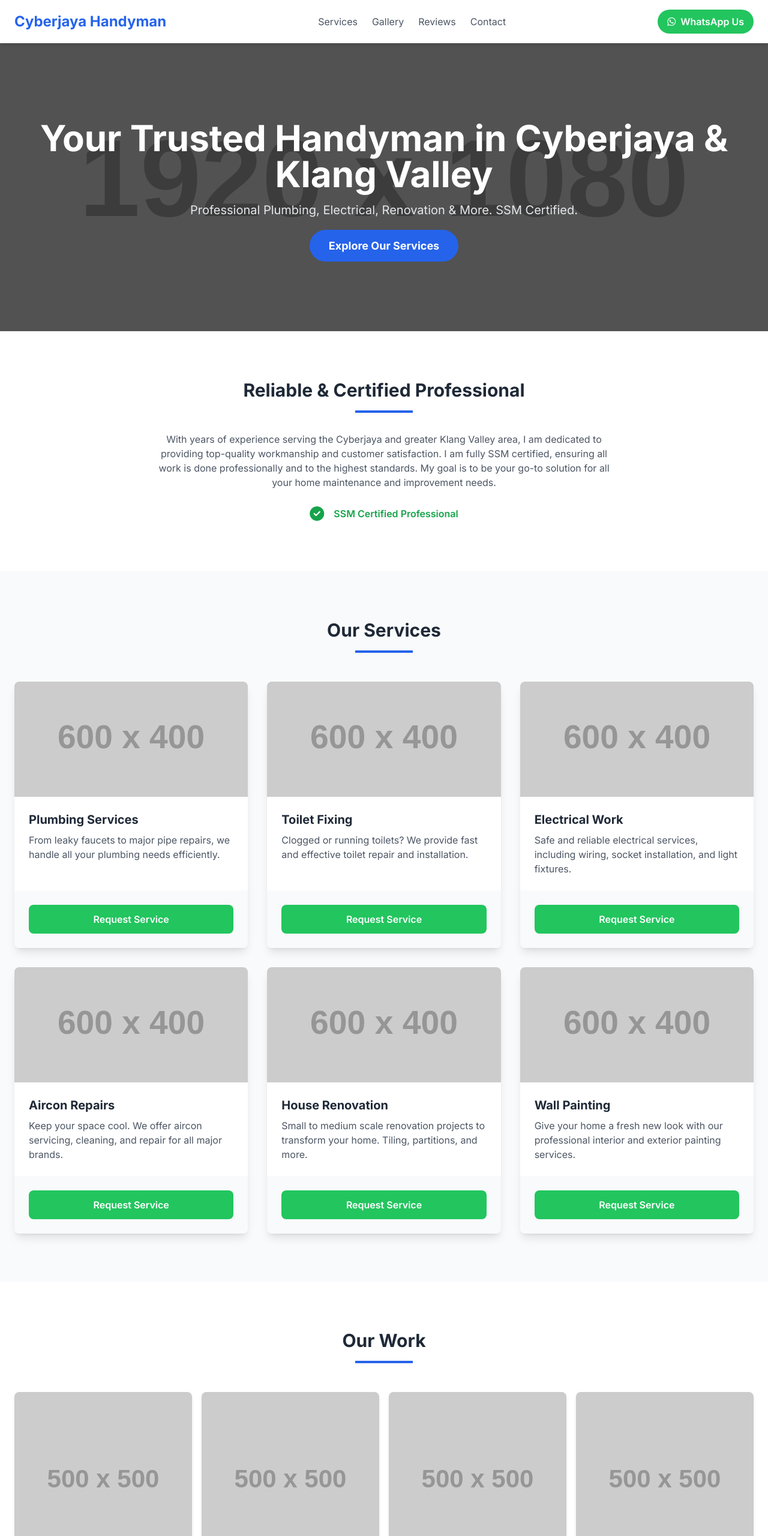
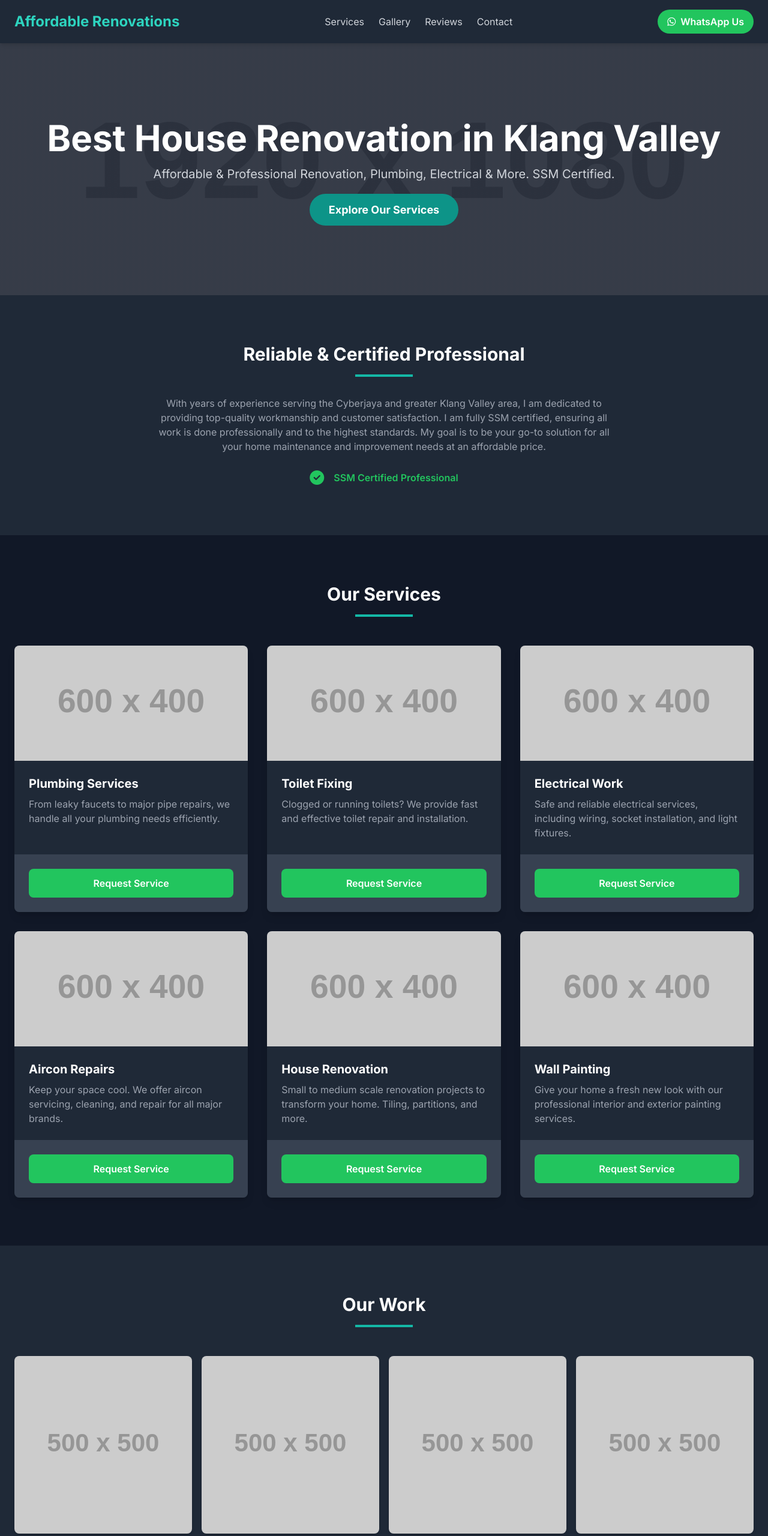
Before and after one commit to Dev235/BestHouseRenovation, a plain HTML site: page index.html in a window 1280 px wide. Shown: the top 2560 px of the page at 60% size. Drawn offline with nearby package versions, Linux system fonts and the light colour scheme; placeholder pictures from the web are drawn by us.

Commit message:
Made changes to the page
Added whatsapp redirect button
Other details as well

```diff
--- a/index.html
+++ b/index.html
@@ -3,13 +3,13 @@
 <head>
     <meta charset="UTF-8">
     <meta name="viewport" content="width=device-width, initial-scale=1.0">
-    <title>Cyberjaya & Klang Valley Handyman Services | Plumbing, Electrical, Renovation</title>
-    <meta name="description" content="Your reliable and SSM-certified handyman in Cyberjaya & Klang Valley. Offering expert plumbing, toilet fixing, electrical work, aircon repairs, house renovation, and wall painting services. Available daily from 8 AM to 11 PM.">
-    <meta name="keywords" content="plumber cyberjaya, klang valley plumber, toilet repair, electrical work, aircon service, house renovation, wall painting, handyman malaysia">
-    <meta name="author" content="Klang Valley Handyman">
-    <meta property="og:title" content="Cyberjaya & Klang Valley Handyman Services" />
-    <meta property="og:description" content="Reliable plumbing, electrical, and renovation services in Cyberjaya and Klang Valley. SSM Certified." />
-    <meta property="og:image" content="https://placehold.co/1200x630/3498db/ffffff?text=Expert+Handyman+Services" />
+    <title>Best Affordable House Renovation | Klang Valley Services</title>
+    <meta name="description" content="Your reliable and SSM-certified handyman for the best affordable house renovation in Cyberjaya & Klang Valley. Offering expert plumbing, electrical, aircon, and painting services.">
+    <meta name="keywords" content="best house renovation, affordable renovation, plumber cyberjaya, klang valley plumber, toilet repair, electrical work, aircon service, wall painting, handyman malaysia">
+    <meta name="author" content="Klang Valley Renovations">
+    <meta property="og:title" content="Best Affordable House Renovation | Klang Valley" />
+    <meta property="og:description" content="Premium and affordable renovation, plumbing, and electrical services in Cyberjaya and Klang Valley. SSM Certified." />
+    <meta property="og:image" content="https://placehold.co/1200x630/1a202c/ffffff?text=Premium+Renovations" />
     <meta property="og:url" content="https://yourwebsite.com" />
     <meta name="twitter:card" content="summary_large_image">
 
@@ -22,7 +22,7 @@
             font-family: 'Inter', sans-serif;
         }
         .hero-section {
-            background: linear-gradient(rgba(0, 0, 0, 0.6), rgba(0, 0, 0, 0.6)), url('https://placehold.co/1920x1080/808080/ffffff?text=Workshop') no-repeat center center/cover;
+            background: linear-gradient(rgba(17, 24, 39, 0.8), rgba(17, 24, 39, 0.8)), url('https://placehold.co/1920x1080/2d3748/e2e8f0?text=Modern+Interior') no-repeat center center/cover;
         }
         .whatsapp-button {
             transition: transform 0.2s ease-in-out, box-shadow 0.2s ease-in-out;
@@ -40,17 +40,17 @@
         }
     </style>
 </head>
-<body class="bg-gray-50 text-gray-800">
+<body class="bg-gray-900 text-gray-200">
 
     <!-- Header & Navigation -->
-    <header class="bg-white shadow-md sticky top-0 z-50">
+    <header class="bg-gray-800 shadow-md sticky top-0 z-50">
         <nav class="container mx-auto px-6 py-4 flex justify-between items-center">
-            <a href="#" class="text-2xl font-bold text-blue-600">Cyberjaya Handyman</a>
+            <a href="#" class="text-2xl font-bold text-teal-400">Affordable Renovations</a>
             <div class="hidden md:flex space-x-6">
-                <a href="#services" class="text-gray-600 hover:text-blue-600 transition">Services</a>
-                <a href="#gallery" class="text-gray-600 hover:text-blue-600 transition">Gallery</a>
-                <a href="#testimonials" class="text-gray-600 hover:text-blue-600 transition">Reviews</a>
-                <a href="#contact" class="text-gray-600 hover:text-blue-600 transition">Contact</a>
+                <a href="#services" class="text-gray-300 hover:text-teal-400 transition">Services</a>
+                <a href="#gallery" class="text-gray-300 hover:text-teal-400 transition">Gallery</a>
+                <a href="#testimonials" class="text-gray-300 hover:text-teal-400 transition">Reviews</a>
+                <a href="#contact" class="text-gray-300 hover:text-teal-400 transition">Contact</a>
             </div>
             <a href="https://wa.me/601128567495?text=Hello!%20I'm%20interested%20in%20your%20handyman%20services." target="_blank" class="bg-green-500 text-white px-4 py-2 rounded-full font-semibold hover:bg-green-600 transition flex items-center space-x-2">
                 <i class="fab fa-whatsapp"></i>
@@ -62,21 +62,21 @@
     <!-- Hero Section -->
     <section class="hero-section text-white py-20 md:py-32">
         <div class="container mx-auto px-6 text-center">
-            <h1 class="text-4xl md:text-6xl font-bold mb-4 leading-tight">Your Trusted Handyman in Cyberjaya & Klang Valley</h1>
-            <p class="text-lg md:text-xl mb-8 text-gray-200">Professional Plumbing, Electrical, Renovation & More. SSM Certified.</p>
-            <a href="#services" class="bg-blue-600 text-white px-8 py-4 rounded-full font-bold text-lg hover:bg-blue-700 transition">Explore Our Services</a>
+            <h1 class="text-4xl md:text-6xl font-bold mb-4 leading-tight">Best House Renovation in Klang Valley</h1>
+            <p class="text-lg md:text-xl mb-8 text-gray-300">Affordable & Professional Renovation, Plumbing, Electrical & More. SSM Certified.</p>
+            <a href="#services" class="bg-teal-600 text-white px-8 py-4 rounded-full font-bold text-lg hover:bg-teal-700 transition">Explore Our Services</a>
         </div>
     </section>
 
     <!-- About Section -->
-    <section id="about" class="py-20 bg-white">
+    <section id="about" class="py-20 bg-gray-800">
         <div class="container mx-auto px-6 text-center">
-            <h2 class="text-3xl font-bold mb-4">Reliable & Certified Professional</h2>
-             <div class="w-24 h-1 bg-blue-600 mx-auto mb-8"></div>
-            <p class="max-w-3xl mx-auto text-gray-600 mb-6">
-                With years of experience serving the Cyberjaya and greater Klang Valley area, I am dedicated to providing top-quality workmanship and customer satisfaction. I am fully SSM certified, ensuring all work is done professionally and to the highest standards. My goal is to be your go-to solution for all your home maintenance and improvement needs.
+            <h2 class="text-3xl font-bold mb-4 text-white">Reliable & Certified Professional</h2>
+             <div class="w-24 h-1 bg-teal-500 mx-auto mb-8"></div>
+            <p class="max-w-3xl mx-auto text-gray-400 mb-6">
+                With years of experience serving the Cyberjaya and greater Klang Valley area, I am dedicated to providing top-quality workmanship and customer satisfaction. I am fully SSM certified, ensuring all work is done professionally and to the highest standards. My goal is to be your go-to solution for all your home maintenance and improvement needs at an affordable price.
             </p>
-            <div class="flex justify-center items-center space-x-4 text-green-600 font-semibold">
+            <div class="flex justify-center items-center space-x-4 text-green-500 font-semibold">
                 <i class="fas fa-check-circle text-2xl"></i>
                 <span>SSM Certified Professional</span>
             </div>
@@ -86,72 +86,67 @@
     <!-- Services Section -->
     <section id="services" class="py-20">
         <div class="container mx-auto px-6">
-            <h2 class="text-3xl font-bold text-center mb-4">Our Services</h2>
-            <div class="w-24 h-1 bg-blue-600 mx-auto mb-12"></div>
+            <h2 class="text-3xl font-bold text-center mb-4 text-white">Our Services</h2>
+            <div class="w-24 h-1 bg-teal-500 mx-auto mb-12"></div>
             <div class="grid grid-cols-1 md:grid-cols-2 lg:grid-cols-3 gap-8">
-                <!-- Service Card 1: Plumbing -->
-                <div class="bg-white rounded-lg shadow-lg overflow-hidden flex flex-col">
-                    <img src="https://placehold.co/600x400/3498db/ffffff?text=Plumbing" alt="Plumbing Services" class="w-full h-48 object-cover">
+                <!-- Service Card -->
+                <div class="bg-gray-800 rounded-lg shadow-lg overflow-hidden flex flex-col">
+                    <img src="https://placehold.co/600x400/2c7a7b/ffffff?text=Plumbing" alt="Plumbing Services" class="w-full h-48 object-cover">
                     <div class="p-6 flex-grow">
-                        <h3 class="text-xl font-bold mb-2">Plumbing Services</h3>
-                        <p class="text-gray-600">From leaky faucets to major pipe repairs, we handle all your plumbing needs efficiently.</p>
+                        <h3 class="text-xl font-bold mb-2 text-white">Plumbing Services</h3>
+                        <p class="text-gray-400">From leaky faucets to major pipe repairs, we handle all your plumbing needs efficiently.</p>
                     </div>
-                    <div class="p-6 bg-gray-50">
+                    <div class="p-6 bg-gray-700">
                         <a href="https://wa.me/601128567495?text=Hello,%20I%20need%20a%20plumber.%20Are%20you%20available?" target="_blank" class="whatsapp-button bg-green-500 text-white w-full text-center py-3 rounded-lg font-semibold hover:bg-green-600 block">Request Service</a>
                     </div>
                 </div>
-                <!-- Service Card 2: Toilet Fixing -->
-                <div class="bg-white rounded-lg shadow-lg overflow-hidden flex flex-col">
-                    <img src="https://placehold.co/600x400/2ecc71/ffffff?text=Toilet+Repair" alt="Toilet Fixing Services" class="w-full h-48 object-cover">
+                <div class="bg-gray-800 rounded-lg shadow-lg overflow-hidden flex flex-col">
+                    <img src="https://placehold.co/600x400/276749/ffffff?text=Toilet+Repair" alt="Toilet Fixing Services" class="w-full h-48 object-cover">
                     <div class="p-6 flex-grow">
-                        <h3 class="text-xl font-bold mb-2">Toilet Fixing</h3>
-                        <p class="text-gray-600">Clogged or running toilets? We provide fast and effective toilet repair and installation.</p>
+                        <h3 class="text-xl font-bold mb-2 text-white">Toilet Fixing</h3>
+                        <p class="text-gray-400">Clogged or running toilets? We provide fast and effective toilet repair and installation.</p>
                     </div>
-                     <div class="p-6 bg-gray-50">
+                     <div class="p-6 bg-gray-700">
                         <a href="https://wa.me/601128567495?text=Hello,%20I'm%20having%20an%20issue%20with%20my%20toilet.%20Can%20you%20help?" target="_blank" class="whatsapp-button bg-green-500 text-white w-full text-center py-3 rounded-lg font-semibold hover:bg-green-600 block">Request Service</a>
                     </div>
                 </div>
-                <!-- Service Card 3: Electrical Work -->
-                <div class="bg-white rounded-lg shadow-lg overflow-hidden flex flex-col">
-                    <img src="https://placehold.co/600x400/f1c40f/ffffff?text=Electrical" alt="Electrical Work" class="w-full h-48 object-cover">
+                <div class="bg-gray-800 rounded-lg shadow-lg overflow-hidden flex flex-col">
+                    <img src="https://placehold.co/600x400/d69e2e/ffffff?text=Electrical" alt="Electrical Work" class="w-full h-48 object-cover">
                     <div class="p-6 flex-grow">
-                        <h3 class="text-xl font-bold mb-2">Electrical Work</h3>
-                        <p class="text-gray-600">Safe and reliable electrical services, including wiring, socket installation, and light fixtures.</p>
+                        <h3 class="text-xl font-bold mb-2 text-white">Electrical Work</h3>
+                        <p class="text-gray-400">Safe and reliable electrical services, including wiring, socket installation, and light fixtures.</p>
                     </div>
-                     <div class="p-6 bg-gray-50">
+                     <div class="p-6 bg-gray-700">
                         <a href="https://wa.me/601128567495?text=Hi,%20I%20require%20electrical%20work.%20Please%20let%20me%20know%20your%20availability." target="_blank" class="whatsapp-button bg-green-500 text-white w-full text-center py-3 rounded-lg font-semibold hover:bg-green-600 block">Request Service</a>
                     </div>
                 </div>
-                <!-- Service Card 4: Aircon Repairs -->
-                <div class="bg-white rounded-lg shadow-lg overflow-hidden flex flex-col">
-                    <img src="https://placehold.co/600x400/34495e/ffffff?text=Aircon+Repair" alt="Aircon Repairs" class="w-full h-48 object-cover">
+                <div class="bg-gray-800 rounded-lg shadow-lg overflow-hidden flex flex-col">
+                    <img src="https://placehold.co/600x400/4a5568/ffffff?text=Aircon+Repair" alt="Aircon Repairs" class="w-full h-48 object-cover">
                     <div class="p-6 flex-grow">
-                        <h3 class="text-xl font-bold mb-2">Aircon Repairs</h3>
-                        <p class="text-gray-600">Keep your space cool. We offer aircon servicing, cleaning, and repair for all major brands.</p>
+                        <h3 class="text-xl font-bold mb-2 text-white">Aircon Repairs</h3>
+                        <p class="text-gray-400">Keep your space cool. We offer aircon servicing, cleaning, and repair for all major brands.</p>
                     </div>
-                    <div class="p-6 bg-gray-50">
+                    <div class="p-6 bg-gray-700">
                         <a href="https://wa.me/601128567495?text=Hello,%20my%20aircon%20needs%20repair.%20Are%20you%20available?" target="_blank" class="whatsapp-button bg-green-500 text-white w-full text-center py-3 rounded-lg font-semibold hover:bg-green-600 block">Request Service</a>
                     </div>
                 </div>
-                <!-- Service Card 5: House Renovation -->
-                <div class="bg-white rounded-lg shadow-lg overflow-hidden flex flex-col">
-                    <img src="https://placehold.co/600x400/9b59b6/ffffff?text=Renovation" alt="House Renovation" class="w-full h-48 object-cover">
+                <div class="bg-gray-800 rounded-lg shadow-lg overflow-hidden flex flex-col">
+                    <img src="https://placehold.co/600x400/805ad5/ffffff?text=Renovation" alt="House Renovation" class="w-full h-48 object-cover">
                     <div class="p-6 flex-grow">
-                        <h3 class="text-xl font-bold mb-2">House Renovation</h3>
-                        <p class="text-gray-600">Small to medium scale renovation projects to transform your home. Tiling, partitions, and more.</p>
+                        <h3 class="text-xl font-bold mb-2 text-white">House Renovation</h3>
+                        <p class="text-gray-400">Small to medium scale renovation projects to transform your home. Tiling, partitions, and more.</p>
                     </div>
-                    <div class="p-6 bg-gray-50">
+                    <div class="p-6 bg-gray-700">
                         <a href="https://wa.me/601128567495?text=Hi,%20I'm%20planning%20a%20house%20renovation%20and%20would%20like%20to%20discuss%20it." target="_blank" class="whatsapp-button bg-green-500 text-white w-full text-center py-3 rounded-lg font-semibold hover:bg-green-600 block">Request Service</a>
                     </div>
                 </div>
-                <!-- Service Card 6: Wall Painting -->
-                <div class="bg-white rounded-lg shadow-lg overflow-hidden flex flex-col">
-                    <img src="https://placehold.co/600x400/e74c3c/ffffff?text=Painting" alt="Wall Painting" class="w-full h-48 object-cover">
+                <div class="bg-gray-800 rounded-lg shadow-lg overflow-hidden flex flex-col">
+                    <img src="https://placehold.co/600x400/c53030/ffffff?text=Painting" alt="Wall Painting" class="w-full h-48 object-cover">
                     <div class="p-6 flex-grow">
-                        <h3 class="text-xl font-bold mb-2">Wall Painting</h3>
-                        <p class="text-gray-600">Give your home a fresh new look with our professional interior and exterior painting services.</p>
+                        <h3 class="text-xl font-bold mb-2 text-white">Wall Painting</h3>
+                        <p class="text-gray-400">Give your home a fresh new look with our professional interior and exterior painting services.</p>
                     </div>
-                    <div class="p-6 bg-gray-50">
+                    <div class="p-6 bg-gray-700">
                         <a href="https://wa.me/601128567495?text=Hello,%20I%20would%20like%20to%20get%20a%20quote%20for%20wall%20painting." target="_blank" class="whatsapp-button bg-green-500 text-white w-full text-center py-3 rounded-lg font-semibold hover:bg-green-600 block">Request Service</a>
                     </div>
                 </div>
@@ -160,15 +155,15 @@
     </section>
 
     <!-- Gallery Section -->
-    <section id="gallery" class="py-20 bg-white">
+    <section id="gallery" class="py-20 bg-gray-800">
         <div class="container mx-auto px-6">
-            <h2 class="text-3xl font-bold text-center mb-4">Our Work</h2>
-            <div class="w-24 h-1 bg-blue-600 mx-auto mb-12"></div>
+            <h2 class="text-3xl font-bold text-center mb-4 text-white">Our Work</h2>
+            <div class="w-24 h-1 bg-teal-500 mx-auto mb-12"></div>
             <div class="grid grid-cols-2 md:grid-cols-4 gap-4">
-                <div class="overflow-hidden rounded-lg shadow-md"><img src="https://placehold.co/500x500/cccccc/333333?text=Project+1" alt="Gallery image 1" class="gallery-img w-full h-full object-cover"></div>
-                <div class="overflow-hidden rounded-lg shadow-md"><img src="https://placehold.co/500x500/cccccc/333333?text=Project+2" alt="Gallery image 2" class="gallery-img w-full h-full object-cover"></div>
-                <div class="overflow-hidden rounded-lg shadow-md"><img src="https://placehold.co/500x500/cccccc/333333?text=Project+3" alt="Gallery image 3" class="gallery-img w-full h-full object-cover"></div>
-                <div class="overflow-hidden rounded-lg shadow-md"><img src="https://placehold.co/500x500/cccccc/333333?text=Project+4" alt="Gallery image 4" class="gallery-img w-full h-full object-cover"></div>
+                <div class="overflow-hidden rounded-lg shadow-md"><img src="https://placehold.co/500x500/4a5568/e2e8f0?text=Project+1" alt="Gallery image 1" class="gallery-img w-full h-full object-cover"></div>
+                <div class="overflow-hidden rounded-lg shadow-md"><img src="https://placehold.co/500x500/4a5568/e2e8f0?text=Project+2" alt="Gallery image 2" class="gallery-img w-full h-full object-cover"></div>
+                <div class="overflow-hidden rounded-lg shadow-md"><img src="https://placehold.co/500x500/4a5568/e2e8f0?text=Project+3" alt="Gallery image 3" class="gallery-img w-full h-full object-cover"></div>
+                <div class="overflow-hidden rounded-lg shadow-md"><img src="https://placehold.co/500x500/4a5568/e2e8f0?text=Project+4" alt="Gallery image 4" class="gallery-img w-full h-full object-cover"></div>
             </div>
         </div>
     </section>
@@ -176,43 +171,43 @@
     <!-- Testimonials Section -->
     <section id="testimonials" class="py-20">
         <div class="container mx-auto px-6">
-            <h2 class="text-3xl font-bold text-center mb-4">What Our Customers Say</h2>
-            <div class="w-24 h-1 bg-blue-600 mx-auto mb-12"></div>
+            <h2 class="text-3xl font-bold text-center mb-4 text-white">What Our Customers Say</h2>
+            <div class="w-24 h-1 bg-teal-500 mx-auto mb-12"></div>
             <div class="grid grid-cols-1 md:grid-cols-2 lg:grid-cols-3 gap-8">
-                <div class="bg-white p-8 rounded-lg shadow-lg">
+                <div class="bg-gray-800 p-8 rounded-lg shadow-lg">
                     <div class="text-yellow-400 mb-4">
                         <i class="fas fa-star"></i><i class="fas fa-star"></i><i class="fas fa-star"></i><i class="fas fa-star"></i><i class="fas fa-star"></i>
                     </div>
-                    <p class="text-gray-600 mb-4">"Came on time as scheduled. Knows what to do and was very efficient. Highly recommended for any plumbing work."</p>
-                    <p class="font-bold">- John, Selangor</p>
+                    <p class="text-gray-400 mb-4">"Came on time as scheduled. Knows what to do and was very efficient. Highly recommended for any plumbing work."</p>
+                    <p class="font-bold text-white">- John, Selangor</p>
                 </div>
-                <div class="bg-white p-8 rounded-lg shadow-lg">
+                <div class="bg-gray-800 p-8 rounded-lg shadow-lg">
                     <div class="text-yellow-400 mb-4">
                         <i class="fas fa-star"></i><i class="fas fa-star"></i><i class="fas fa-star"></i><i class="fas fa-star"></i><i class="fas fa-star-half-alt"></i>
                     </div>
-                    <p class="text-gray-600 mb-4">"Very good team, they did a great job installing my garbage disposal. They were polite and cleaned up everything afterwards."</p>
-                    <p class="font-bold">- Ila, Kuala Lumpur</p>
+                    <p class="text-gray-400 mb-4">"Very good team, they did a great job installing my garbage disposal. They were polite and cleaned up everything afterwards."</p>
+                    <p class="font-bold text-white">- Ila, Kuala Lumpur</p>
                 </div>
-                <div class="bg-white p-8 rounded-lg shadow-lg">
+                <div class="bg-gray-800 p-8 rounded-lg shadow-lg">
                     <div class="text-yellow-400 mb-4">
                         <i class="fas fa-star"></i><i class="fas fa-star"></i><i class="fas fa-star"></i><i class="fas fa-star"></i><i class="fas fa-star"></i>
                     </div>
-                    <p class="text-gray-600 mb-4">"The response was very fast and the work was neat. I will surely repeat and recommend to my friends."</p>
-                    <p class="font-bold">- Syed, Selangor</p>
+                    <p class="text-gray-400 mb-4">"The response was very fast and the work was neat. I will surely repeat and recommend to my friends."</p>
+                    <p class="font-bold text-white">- Syed, Selangor</p>
                 </div>
             </div>
         </div>
     </section>
 
     <!-- Contact & Hours Section -->
-    <section id="contact" class="py-20 bg-gray-800 text-white">
+    <section id="contact" class="py-20 bg-gray-800">
         <div class="container mx-auto px-6 text-center">
-            <h2 class="text-3xl font-bold mb-4">Get In Touch</h2>
-            <div class="w-24 h-1 bg-blue-500 mx-auto mb-8"></div>
-            <p class="text-lg mb-4">Ready to solve your problem? Contact us today!</p>
+            <h2 class="text-3xl font-bold mb-4 text-white">Get In Touch</h2>
+            <div class="w-24 h-1 bg-teal-500 mx-auto mb-8"></div>
+            <p class="text-lg mb-4 text-gray-300">Ready to solve your problem? Contact us today for an affordable quote!</p>
             <div class="flex flex-col md:flex-row justify-center items-center space-y-4 md:space-y-0 md:space-x-8 text-lg">
                 <div class="flex items-center space-x-3">
-                    <i class="fas fa-clock text-blue-400"></i>
+                    <i class="fas fa-clock text-teal-400"></i>
                     <span><strong>Hours:</strong> 8:00 AM - 11:00 PM (Daily)</span>
                 </div>
                 <div class="flex items-center space-x-3">
@@ -221,15 +216,15 @@
                 </div>
             </div>
              <div class="mt-8">
-                <a href="https://wa.me/601128567495?text=Hello!%20I'm%20interested%20in%20your%20handyman%20services." target="_blank" class="bg-blue-600 text-white px-8 py-4 rounded-full font-bold text-lg hover:bg-blue-700 transition inline-block">Contact Us Now</a>
+                <a href="https://wa.me/601128567495?text=Hello!%20I'm%20interested%20in%20your%20handyman%20services." target="_blank" class="bg-teal-600 text-white px-8 py-4 rounded-full font-bold text-lg hover:bg-teal-700 transition inline-block">Contact Us Now</a>
             </div>
         </div>
     </section>
 
     <!-- Footer -->
-    <footer class="bg-gray-900 text-gray-400 py-6">
+    <footer class="bg-black text-gray-500 py-6">
         <div class="container mx-auto px-6 text-center">
-            <p>&copy; 2024 Cyberjaya Handyman Services. All Rights Reserved.</p>
+            <p>&copy; 2024 Affordable Renovations. All Rights Reserved.</p>
             <p class="text-sm mt-2">Serving Cyberjaya, Putrajaya, Puchong, and the entire Klang Valley.</p>
         </div>
     </footer>
```
